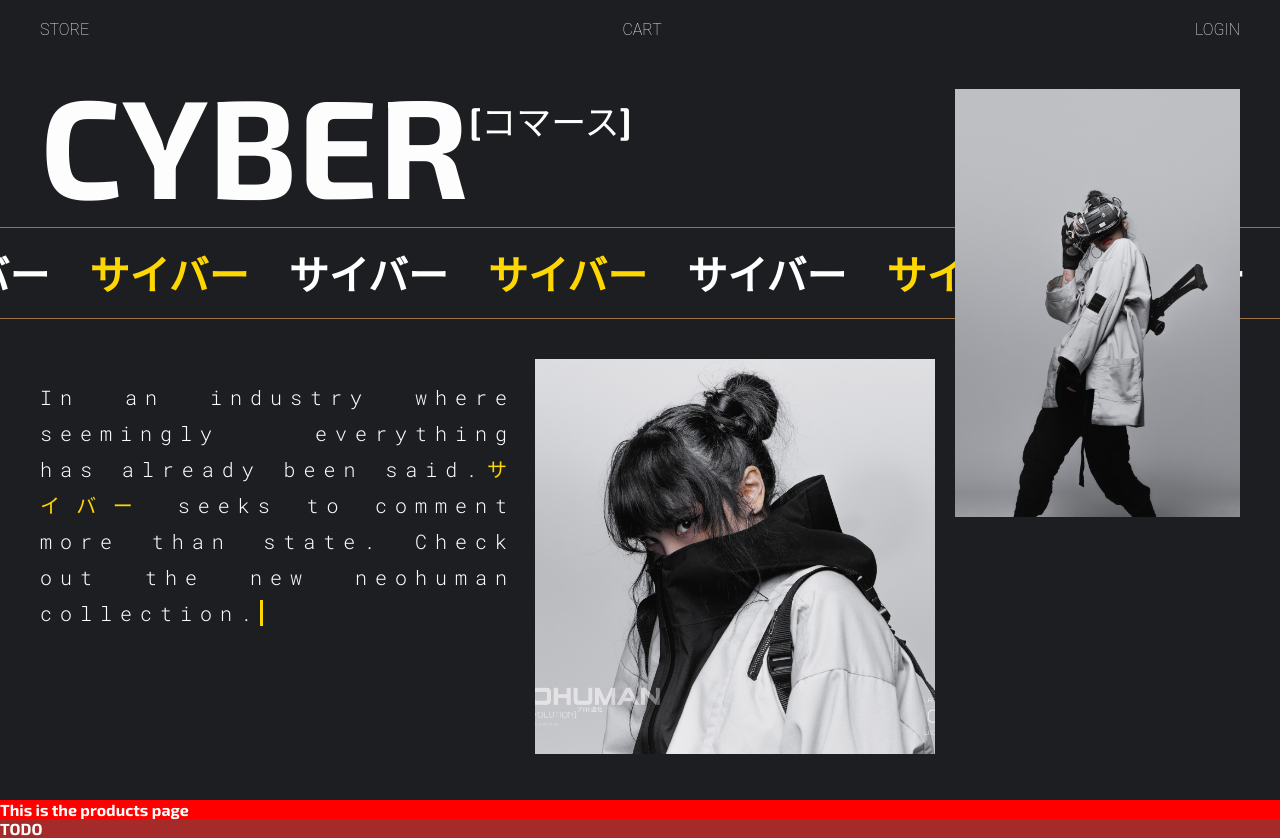
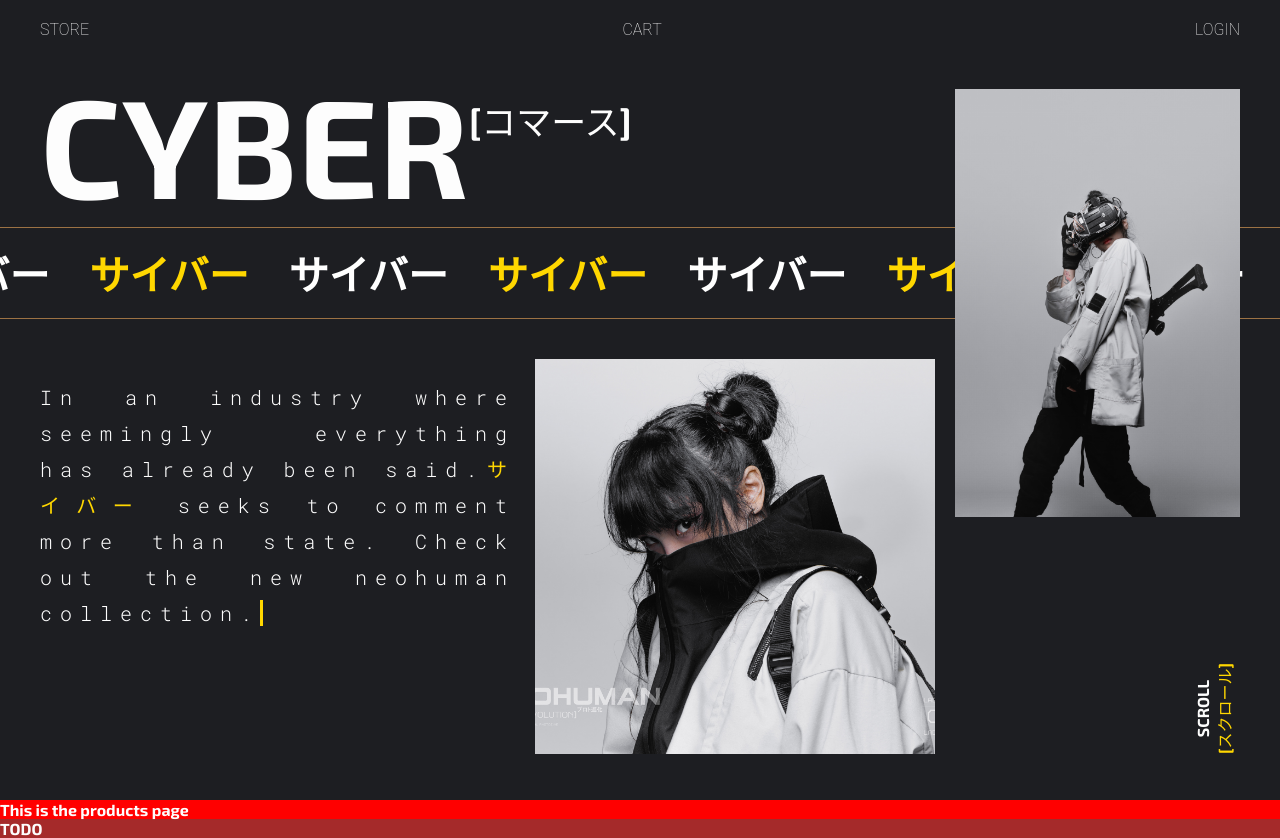
Before and after one commit to jzwoo/cyberpunk, a React (Create React App) app: page / in a window 1280 px wide. Built offline with nearby package versions, Linux system fonts and the light colour scheme.

Commit message:
Amendments to the scroll text

```diff
--- a/src/pages/Home/Main/Main.css
+++ b/src/pages/Home/Main/Main.css
@@ -63,7 +63,7 @@
 
 .scroll-container {
     position: absolute;
-    bottom: 40px;
+    bottom: 70px;
     right: 20px;
 
     display: flex;
@@ -156,10 +156,7 @@
         letter-spacing: 4px;
         line-height: 2;
     }
-}
 
-/* 950px is when the scroll text is close to touching image2 */
-@media (max-height: 950px) {
     .scroll-container {
         display: none;
     }
```
